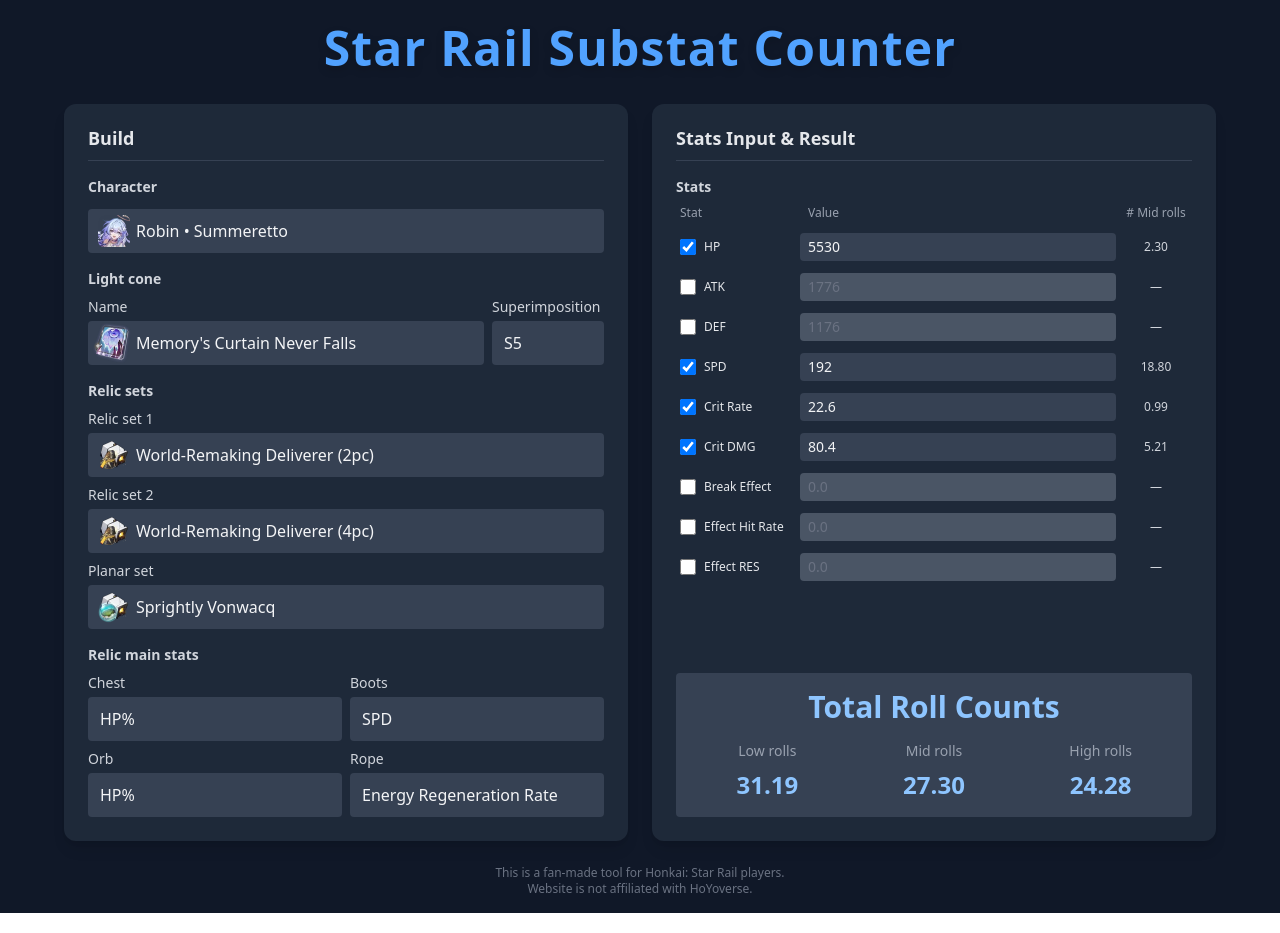
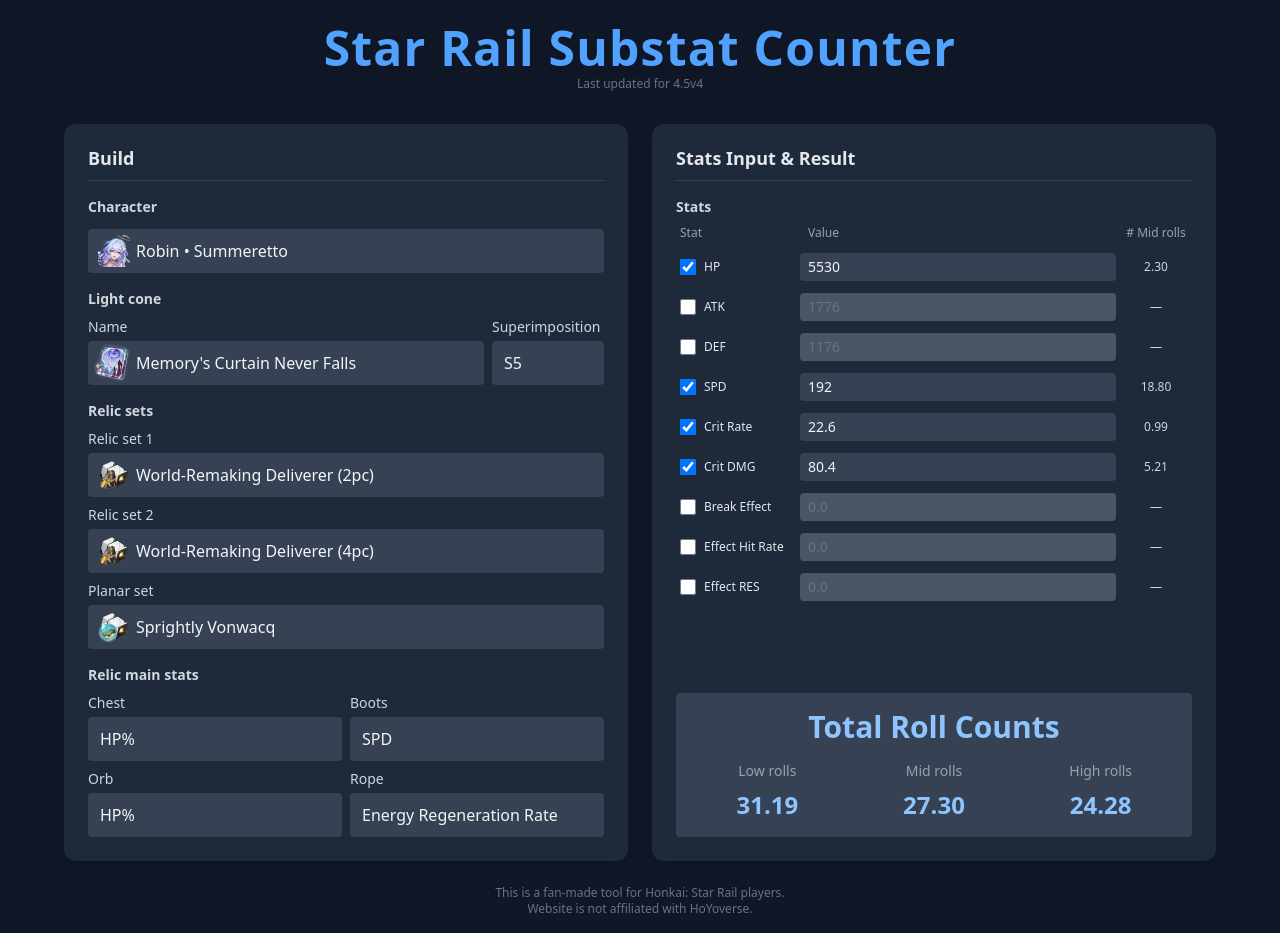
Before and after one commit to stonehu119/substat-calculator, a React (Vite) app: page / in a window 1280 px wide. Built offline with nearby package versions, Linux system fonts and the light colour scheme.

Commit message:
small fixes

```diff
--- a/src/App.tsx
+++ b/src/App.tsx
@@ -136,9 +136,12 @@
   return (
     <div className="min-h-screen bg-gray-900 text-gray-100 flex flex-col items-center px-2 pt-6 pb-4">
       <div className="flex flex-col items-center w-full gap-8 max-w-6xl">
-        <h1 className="text-4xl md:text-5xl font-extrabold text-blue-400 text-center mt-0 drop-shadow-lg tracking-wide">
-          Star Rail Substat Counter
-        </h1>
+        <div className="flex flex-col items-center gap-1">
+          <h1 className="text-4xl md:text-5xl font-extrabold text-blue-400 text-center mt-0 drop-shadow-lg tracking-wide">
+            Star Rail Substat Counter
+          </h1>
+          <span className="text-xs text-gray-500">Last updated for 4.5v4</span>
+        </div>
 
         {/* Mobile: single stacked layout */}
         <div className="w-full max-w-md lg:hidden bg-gray-800 rounded-xl shadow-lg p-6 flex flex-col gap-6">
--- a/src/data/characters.ts
+++ b/src/data/characters.ts
@@ -99,7 +99,7 @@
 
 export const CHARACTER_DATA: Record<Character, StatModifier> = {
   "Robin • Summeretto" : {base: new StatSet({"HP": 1203.05, "ATK": 601.52, "DEF": 485.10, "SPD": 98}), flat: new StatSet({"Crit Rate": 6.7, "SPD": 14}), percent: new StatSet({"HP": 18})},
-  "Aventurine • Waveflair" : {base: new StatSet({"HP": 1241.86, "ATK": 426.89, "DEF": 751.91, "SPD": 103}), flat: new StatSet({"Crit Rate": 18.7, "SPD": 9}), percent: new StatSet({"DEF": 12.5})},
+  "Aventurine • Waveflair" : {base: new StatSet({"HP": 1241.86, "ATK": 426.89, "DEF": 751.91, "SPD": 103}), flat: new StatSet({"Crit Rate": 18.7, "SPD": 9})},
   "Rin Tohsaka" : {base: new StatSet({"HP": 1047.82, "ATK": 698.54, "DEF": 460.84, "SPD": 102}), flat: new StatSet({"Crit DMG": 37.3}), percent: new StatSet({"ATK": 18})},
   "Gilgamesh" : {base: new StatSet({"HP": 1125.43, "ATK": 717.95, "DEF": 509.355, "SPD": 97}), flat: new StatSet({"Crit Rate": 18.7}), percent: new StatSet({"ATK": 18})},
   "Himeko • Nova" : {base: new StatSet({"HP": 1125.43, "ATK": 756.76, "DEF": 485.10, "SPD": 98}), flat: new StatSet({"Crit Rate": 12}), percent: new StatSet({"ATK": 28})},
```
